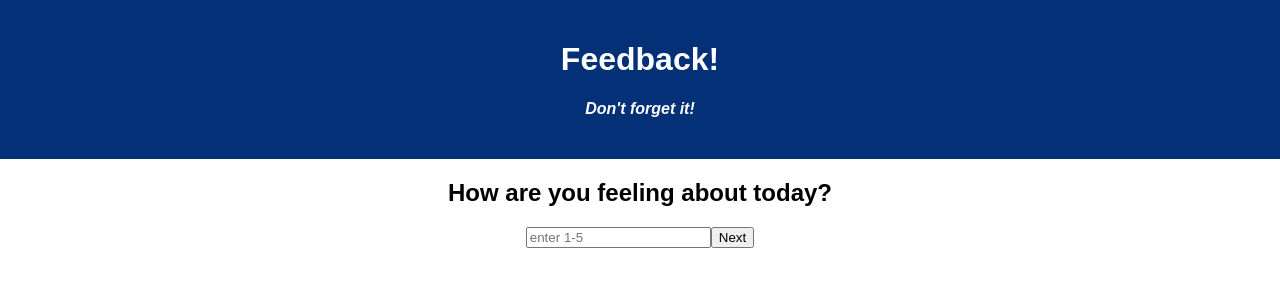
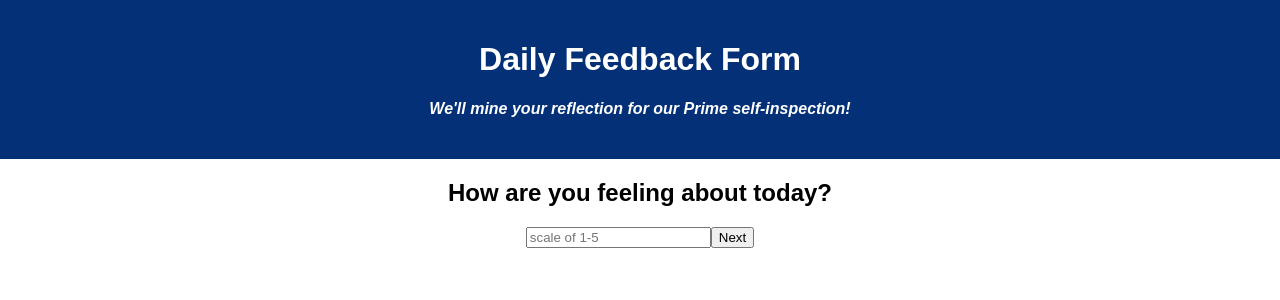
Before and after one commit to ebenstine/redux-feedback-loop, a React (Create React App) app: page /#/ in a window 1280 px wide. Shown: the top 300 px of the page. Built offline with nearby package versions, Linux system fonts and the light colour scheme.

Commit message:
amended placeholders

```diff
--- a/src/components/App/App.jsx
+++ b/src/components/App/App.jsx
@@ -16,8 +16,8 @@ function App() {
     <div className='App'>
       <Router>
         <header className='App-header'>
-          <h1 className='App-title'>Feedback!</h1>
-          <h4>Don't forget it!</h4>
+          <h1 className='App-title'>Daily Feedback Form</h1>
+          <h4>We'll mine your reflection for our Prime self-inspection!</h4>
         </header>
         {/*All necessary routes here*/}
         <Route path="/" exact>
--- a/src/components/Feeling/Feeling.jsx
+++ b/src/components/Feeling/Feeling.jsx
@@ -32,7 +32,7 @@ function Feeling () {
             <div>
                 <input
                     type="number"
-                    placeholder="enter 1-5"
+                    placeholder="scale of 1-5"
                     value={dailyMood}
                     onChange={(event) => setDailyMood(event.target.value)}
 
--- a/src/components/Supported/Supported.jsx
+++ b/src/components/Supported/Supported.jsx
@@ -32,7 +32,7 @@ function Supported () {
             <div>
                 <input
                     type="number"
-                    placeholder="enter 1-5"
+                    placeholder="scale of 1-5"
                     onChange={(event) => setDailySupport(event.target.value)}
                     value={dailySupport}
 
--- a/src/components/Understanding/Understanding.jsx
+++ b/src/components/Understanding/Understanding.jsx
@@ -32,7 +32,7 @@ function Understanding () {
             <div>
                 <input
                     type="number"
-                    placeholder="enter 1-5"
+                    placeholder="scale of 1-5"
                     onChange={(event) => setDailyComprehension(event.target.value)}
                     value={dailyComprehension}
 
```
